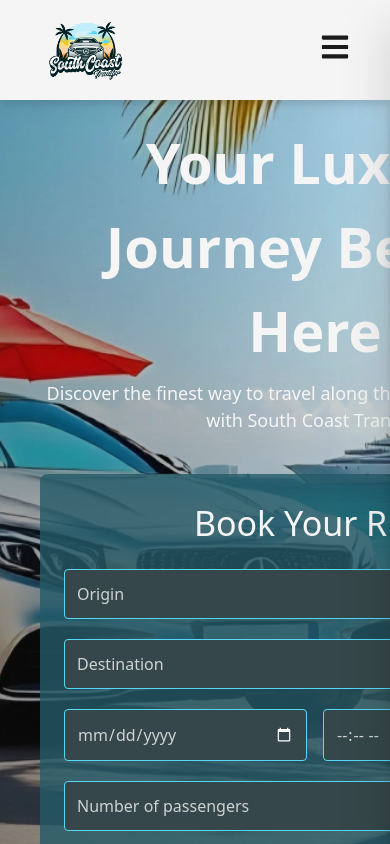
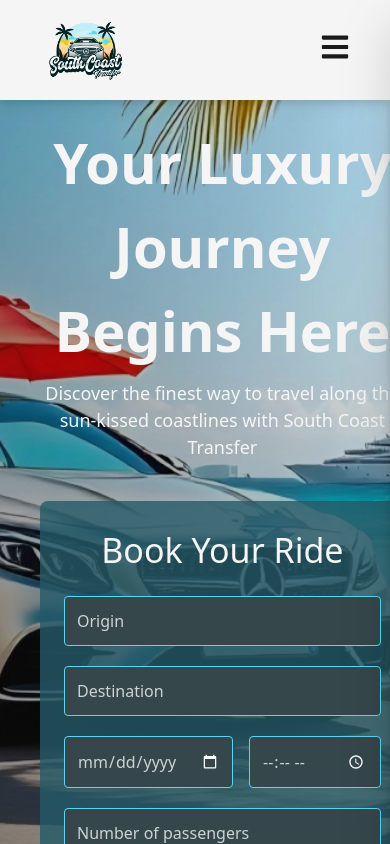
Before and after one commit to SenanAbb/south-coast-transfer, a Next.js app: page / in a window 390 px wide. Built offline with nearby package versions, Linux system fonts and the light colour scheme.

Commit message:
Form sm changes

```diff
--- a/src/components/BookingForm.tsx
+++ b/src/components/BookingForm.tsx
@@ -5,7 +5,7 @@ import Input from "./Input";
 
 function BookingForm() {
   return (
-    <form className="flex flex-col gap-5 bg-blue-900 bg-opacity-80 p-6 rounded-lg min-w-[550px]">
+    <form className="flex flex-col gap-5 bg-blue-900 bg-opacity-80 p-6 rounded-lg sm:min-w-[550px]">
       <h2 className="text-white text-center">Book Your Ride</h2>
       <Input type="text" placeholder="Origin" />
       <Input type="text" placeholder="Destination" />
```
